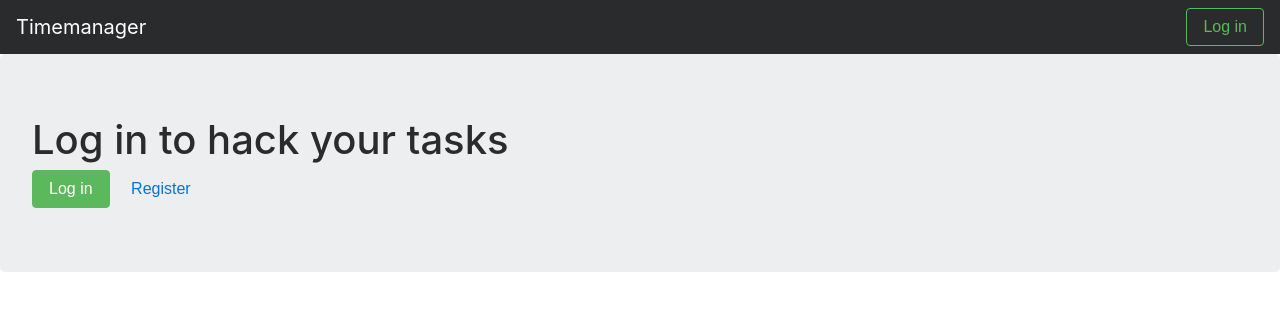
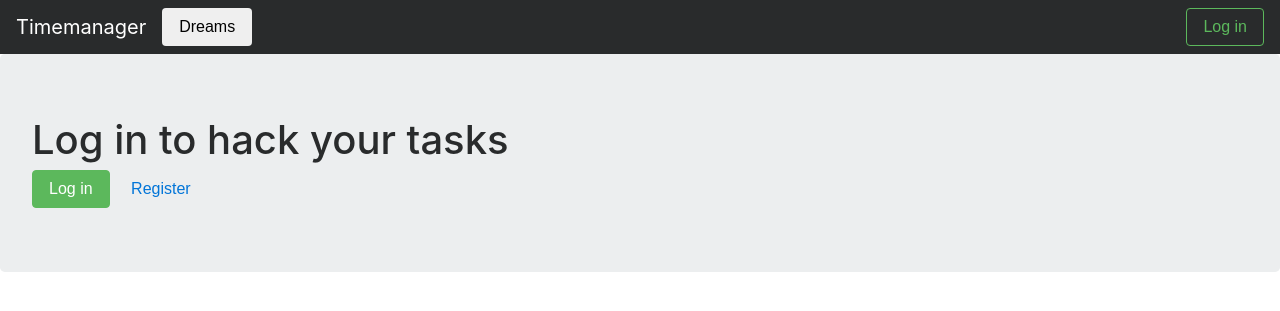
Before and after one commit to AdamovskiyAnatoliy/Timemanager, a Django app: page / in a window 1280 px wide. Shown: the top 311 px of the page. Run offline with Django 3.2, Linux system fonts and the light colour scheme; some libraries are stand-ins or nearby versions.

Commit message:
Add views dreams

```diff
--- a/task/models.py
+++ b/task/models.py
@@ -39,6 +39,7 @@ class Note(models.Model):
 class Dream(models.Model):
     class Meta:
         ordering = ['priority_dream']
+    author = models.ForeignKey('auth.User',default='')
     my_deream = models.CharField(max_length=40)
     detail_deram = models.TextField(blank=True)
     priority_dream = models.DecimalField(max_digits=4, decimal_places=2)
--- a/task/urls.py
+++ b/task/urls.py
@@ -7,21 +7,15 @@ from django.views.generic.base import TemplateView
 urlpatterns = [
     url(r'^$', views.task_list, name='task_list'),
     url(r'^$', TemplateView.as_view(template_name='home.html'), name='home'),
-
-
     #url(r'^task/complete$', views.task_complete, name='task_complete').
     url(r'^task_detail/(?P<pk>[0-9]+)$', views.task_detail, name='task_detail'),
-
-
     url(r'^task_detail_complete(?P<pk>[0-9]+)$', views.task_detail_complete, name='task_detail_complete'),
-
-
-
     url(r'^new/$', views.task_new, name='task_new'),
     url(r'^task_complete_list/$', views.task_complete_list,name='task_complete_list'),
     url(r'^(?P<pk>[0-9]+)/edit/$', views.task_edit, name='task_edit'),
     #url(r'^task/new/$', views.task_new, name='task_new'),
     #url(r'^task/(?P<pk>[0-9]+)/edit/$', views.task_edit, name='task_edit'),
+    url(r'^dreams_list/$', views.dreams_list, name='dreams_list'),
     url(r'^login/$', auth_views.login, {'template_name': 'login.html'}, name='login'),
     url(r'^logout/$', auth_views.logout, {'template_name': 'logged_out.html'}, name='logout'),
     url(r'^signup/$', views.signup, name='signup'),
--- a/task/views.py
+++ b/task/views.py
@@ -2,7 +2,7 @@ from django.shortcuts import render, get_object_or_404, redirect
 from django.utils import timezone
 
 
-from .models import Note
+from .models import Note, Dream
 from .forms import TaskForm
 
 
@@ -44,6 +44,10 @@ def task_detail_complete(request, pk):
     task = get_object_or_404(Note, pk=pk)
     return render(request, 'task/task_detail_complete.html', {'task' : task})
 
+def dreams_list(request):
+    dreams = Dream.objects.all()
+    return render(request, 'dream/dreams_list.html', {'dreams' : dreams})
+
 
 def task_new(request):
     if request.method == "POST":
--- a/templates/base.html
+++ b/templates/base.html
@@ -12,6 +12,7 @@
   <div class="collapse navbar-collapse" id="navbarsExampleDefault">
     <ul class="navbar-nav mr-auto">
       <li>
+        <a href="{% url 'dreams_list' %}"><button type="button" class="btn">Dreams</button></a>
         <div class="dropdown-menu" aria-labelledby="dropdown01"></div>
       </li>
     </ul>
```
Also changed, not shown: templates/dream/dreams_list.html (added, +29 -0 lines), task/migrations/0005_dream_author.py (added), task/migrations/0006_auto_20170713_1906.py (added).
